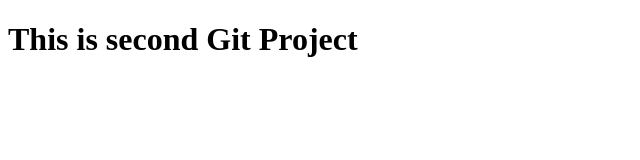
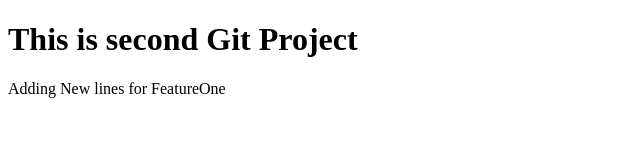
Before and after one commit to BhaveshBangera/ProjectTwo, a plain HTML site: page index.html in a window 1280 px wide. Shown: the whole page, without its empty margins (0-640 px from the left). Drawn offline with Linux system fonts and the light colour scheme.

Commit message:
Added Paragraph tag in index file

```diff
--- a/index.html
+++ b/index.html
@@ -6,5 +6,6 @@
   </head>
   <body>
     <h1>This is second Git Project</h1>
+    <p>Adding New lines for FeatureOne</p>
   </body>
 </html>
```
